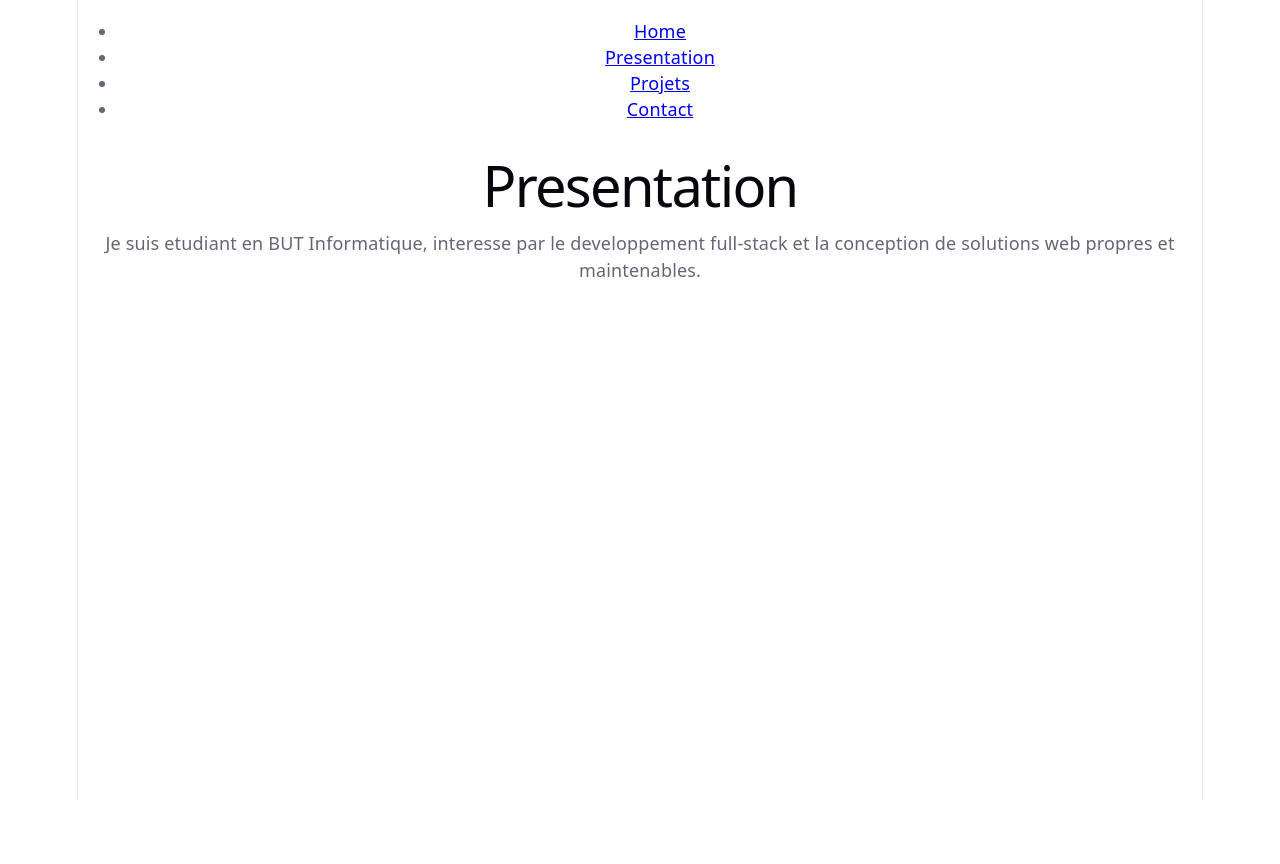
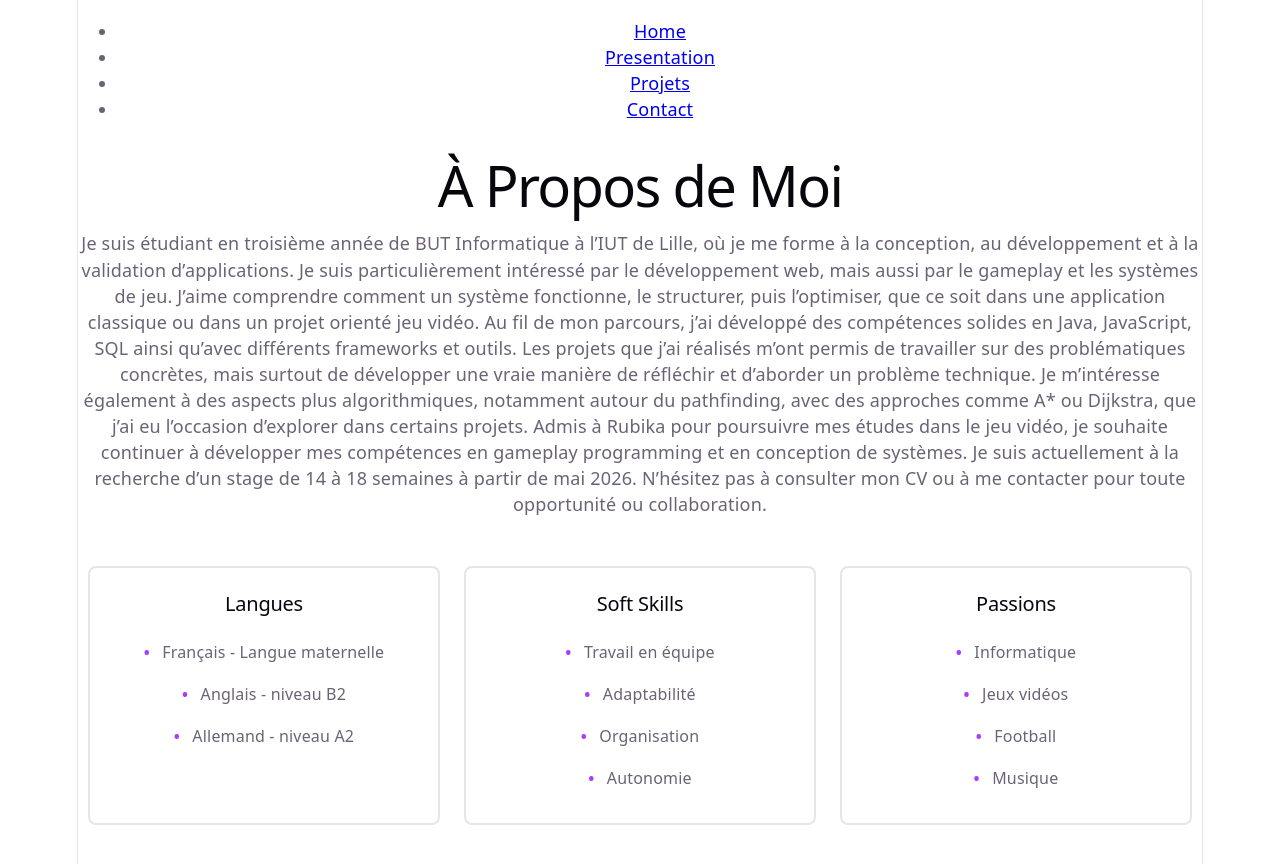
Before and after one commit to KezrOwO/portfolio-fin-iut, a React (Vite) app in the folder portfolio-fin-iut/: page /#/presentation in a window 1280 px wide. Shown: the top 864 px of the page. Before the commit the page ends 800 px from the top, so only its background shows below. Built offline with nearby package versions, Linux system fonts and the light colour scheme.

Commit message:
modif page présentation

```diff
--- a/portfolio-fin-iut/src/App.css
+++ b/portfolio-fin-iut/src/App.css
@@ -182,3 +182,67 @@
     border-right-color: var(--border);
   }
 }
+
+.skills-container {
+  display: flex;
+  gap: 24px;
+  justify-content: center;
+  flex-wrap: wrap;
+  margin: 48px 0;
+
+  @media (max-width: 1024px) {
+    gap: 16px;
+    margin: 32px 0;
+  }
+}
+
+.skill-card {
+  flex: 1;
+  min-width: 250px;
+  max-width: 300px;
+  padding: 24px;
+  border: 2px solid var(--border);
+  border-radius: 8px;
+  background: var(--bg);
+  transition: all 0.3s;
+
+  &:hover {
+    border-color: var(--accent);
+    box-shadow: var(--shadow);
+  }
+
+  h2 {
+    font-size: 20px;
+    margin: 0 0 16px;
+    color: var(--text-h);
+  }
+
+  ul {
+    list-style: none;
+    padding: 0;
+    margin: 0;
+
+    li {
+      padding: 8px 0;
+      color: var(--text);
+      font-size: 16px;
+
+      &:before {
+        content: '• ';
+        color: var(--accent);
+        font-weight: bold;
+        margin-right: 8px;
+      }
+    }
+  }
+
+  @media (max-width: 1024px) {
+    min-width: 200px;
+    max-width: none;
+    padding: 16px;
+
+    h2 {
+      font-size: 18px;
+    }
+  }
+}
--- a/portfolio-fin-iut/src/pages/Presentation.tsx
+++ b/portfolio-fin-iut/src/pages/Presentation.tsx
@@ -1,11 +1,50 @@
 export function Presentation() {
-  return (
-    <section id="presentation">
-      <h1>Presentation</h1>
-      <p>
-        Je suis etudiant en BUT Informatique, interesse par le developpement full-stack et
-        la conception de solutions web propres et maintenables.
-      </p>
-    </section>
-  )
+    return (
+        <section id="presentation">
+            <h1>À Propos de Moi</h1>
+            <p className="intro-text">
+                Je suis étudiant en troisième année de BUT Informatique à l’IUT de Lille, où je me forme à la conception, au développement et à la validation d’applications.
+
+                Je suis particulièrement intéressé par le développement web, mais aussi par le gameplay et les systèmes de jeu. J’aime comprendre comment un système fonctionne, le structurer, puis l’optimiser, que ce soit dans une application classique ou dans un projet orienté jeu vidéo.
+
+                Au fil de mon parcours, j’ai développé des compétences solides en Java, JavaScript, SQL ainsi qu’avec différents frameworks et outils. Les projets que j’ai réalisés m’ont permis de travailler sur des problématiques concrètes, mais surtout de développer une vraie manière de réfléchir et d’aborder un problème technique.
+
+                Je m’intéresse également à des aspects plus algorithmiques, notamment autour du pathfinding, avec des approches comme A* ou Dijkstra, que j’ai eu l’occasion d’explorer dans certains projets.
+
+                Admis à Rubika pour poursuivre mes études dans le jeu vidéo, je souhaite continuer à développer mes compétences en gameplay programming et en conception de systèmes.
+
+                Je suis actuellement à la recherche d’un stage de 14 à 18 semaines à partir de mai 2026. N’hésitez pas à consulter mon CV ou à me contacter pour toute opportunité ou collaboration.
+            </p>
+            <div className="skills-container">
+                <div className="skill-card">
+                    <h2>Langues</h2>
+                    <ul>
+                        <li>Français - Langue maternelle</li>
+                        <li>Anglais - niveau B2</li>
+                        <li>Allemand - niveau A2</li>
+                    </ul>
+                </div>
+
+                <div className="skill-card">
+                    <h2>Soft Skills</h2>
+                    <ul>
+                        <li>Travail en équipe</li>
+                        <li>Adaptabilité</li>
+                        <li>Organisation</li>
+                        <li>Autonomie</li>
+                    </ul>
+                </div>
+
+                <div className="skill-card">
+                    <h2>Passions</h2>
+                    <ul>
+                        <li>Informatique</li>
+                        <li>Jeux vidéos</li>
+                        <li>Football</li>
+                        <li>Musique</li>
+                    </ul>
+                </div>
+            </div>
+        </section>
+    )
 }
```
